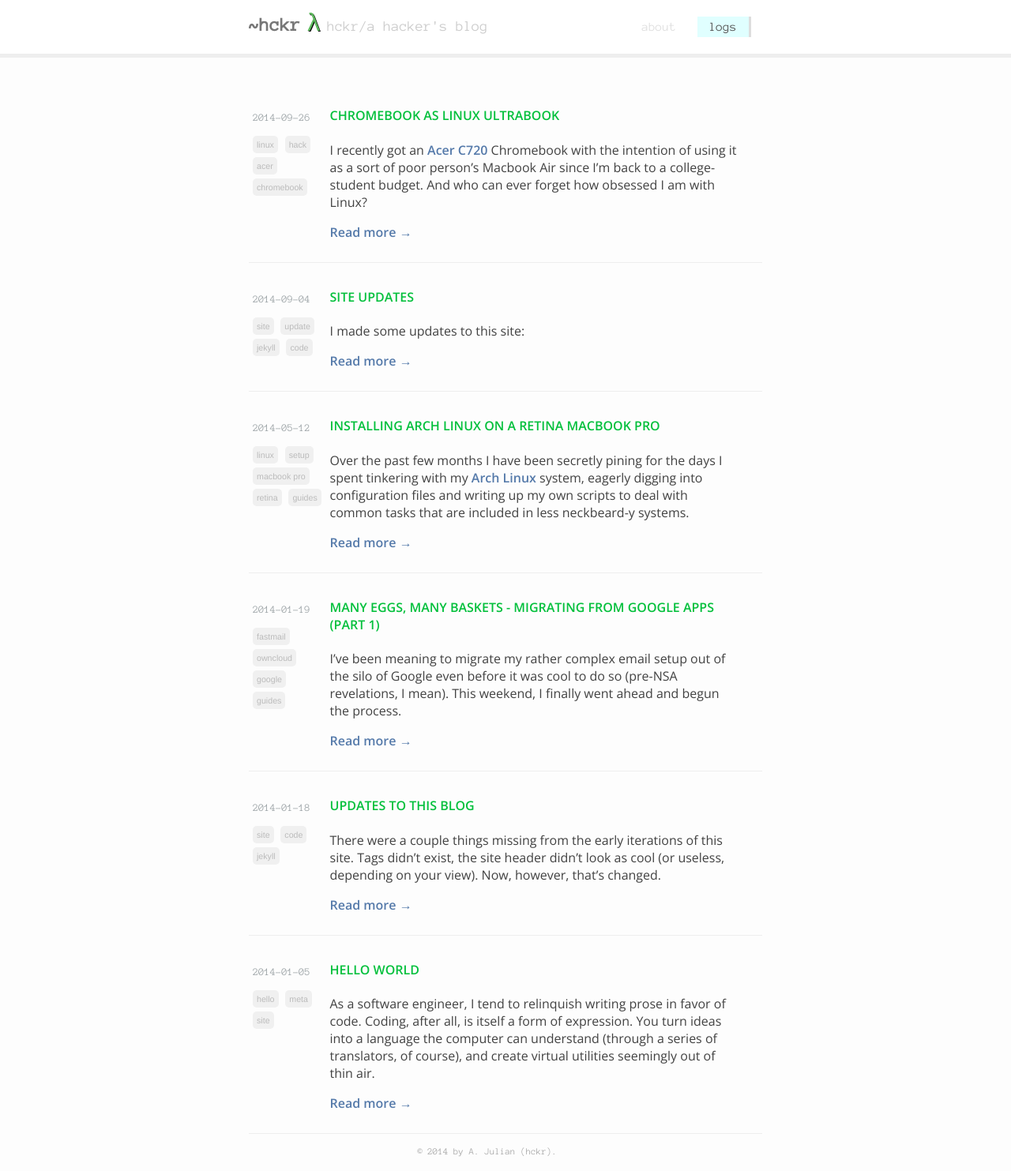
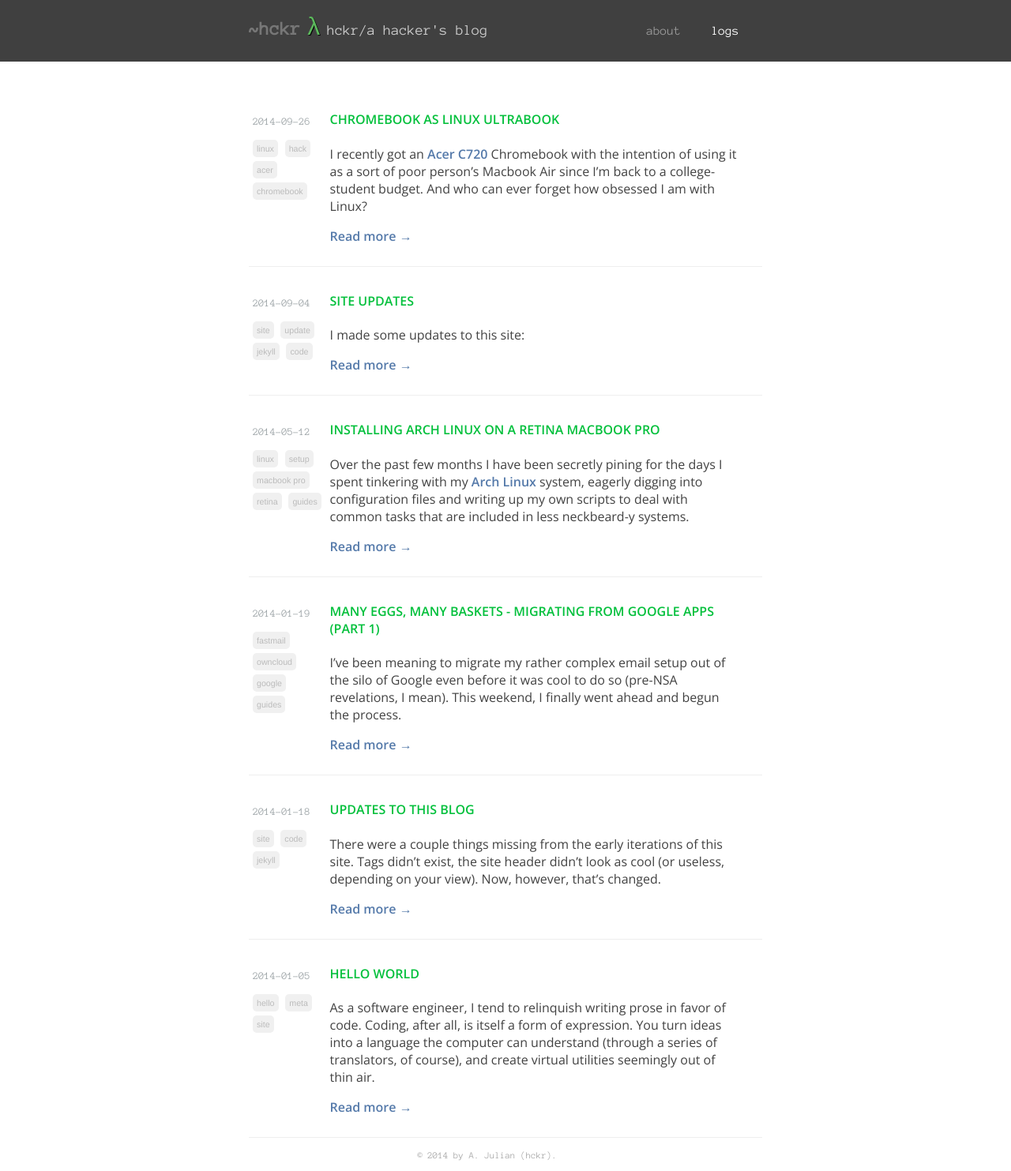
Before and after one commit to bitjockey42/astrohckr.github.io, a Jekyll site: the page built from index.md, in a window 1280 px wide. Shown: the whole page at 79% size. Built offline with Jekyll 4.4.1, drawn with Linux system fonts in a browser that asks for light colours; some web fonts are replaced; Markdown is read by kramdown in place of the engine named in the settings.

Commit message:
Update the site look.

```diff
--- a/assets/stylesheets/base.css
+++ b/assets/stylesheets/base.css
@@ -1,5 +1,4 @@
 body {
     padding: 0;
     margin: 0 auto;
-    background: #fdfdfd;
 }
--- a/assets/stylesheets/header.css
+++ b/assets/stylesheets/header.css
@@ -3,8 +3,7 @@
     margin-bottom: 30px;
     padding: 0px 30px;
     font-family: 'Anonymous Pro', sans-serif;
-    border-bottom: solid 5px #eee;
-    background: #fff;
+    background: #404040;
 }
 
 .header-site-link {
--- a/assets/stylesheets/nav.css
+++ b/assets/stylesheets/nav.css
@@ -12,16 +12,14 @@
     display: inline;
 }
 
-
 .nav-item {
     display: inline-block;
-    color: #dfdfdf;
+    color: #999;
     text-decoration: none;
     font-family: "Anonymous Pro", sans-serif;
     font-size: 12pt;
     text-transform: lowercase;
-    padding: 5px 15px;
-    border-right: solid 3px transparent;
+    padding: 10px 15px;
 }
 
 .nav-item-social {
@@ -33,20 +31,13 @@
 
 .nav-item:hover {
     color: #ddd;
-    border-right: solid 3px #7e8073;
 }
 
 .nav-item-social:hover {
-    color: #7e8073;
+    color: #555;
     background: none;
 }
 
 .nav-item-active {
-    color: #555;
-    border-right: solid 3px #ddd;
-    background: #E0FFFF;
+	color: #fff;
 }
-
-.nav-item-active:hover {
-    color: #000;
-}
```
